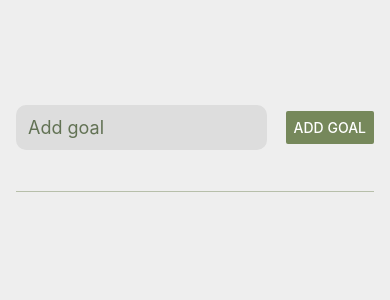
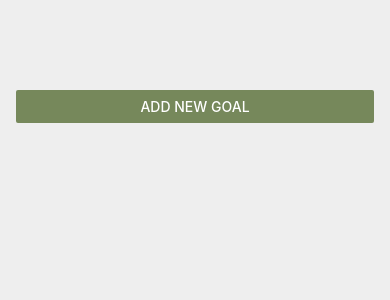
Before and after one commit to MorgynKass/Goals-App, a React Native app: screen / in a window 390 px wide. Shown: the top 300 px of the page. Built offline with nearby package versions, Linux system fonts and the light colour scheme.

Commit message:
finished adding modal

```diff
--- a/App.js
+++ b/App.js
@@ -1,16 +1,18 @@
 import { useState } from "react";
-import { StyleSheet, View, FlatList } from "react-native";
+import { StyleSheet, View, FlatList, Button } from "react-native";
 import GoalItem from "./components/GoalItem";
 import Input from "./components/Input";
 
 export default function App() {
   const [goals, setGoals] = useState([]);
+  const [modalIsVisible, setModalIsVisible] = useState(false);
 
   function addGoalHandler(enteredText) {
     setGoals((currentGoals) => [
       ...currentGoals,
       { text: enteredText, id: Math.random().toString() },
     ]);
+    concealAddGoalHandler();
   }
 
   function deleteGoalHandler(id) {
@@ -19,9 +21,30 @@ export default function App() {
     });
   }
 
+  function displayAddGoalHandler() {
+    setModalIsVisible(true);
+  }
+
+  function concealAddGoalHandler() {
+    setModalIsVisible(false);
+  }
+
   return (
     <View style={styles.appContainer}>
-      <Input addGoal={addGoalHandler} />
+      <View style={styles.toggleModalButton}>
+        <Button
+          title="Add new goal"
+          color={"#76885B"}
+          onPress={displayAddGoalHandler}
+        />
+      </View>
+      {modalIsVisible && (
+        <Input
+          addGoal={addGoalHandler}
+          visible={modalIsVisible}
+          onCancel={concealAddGoalHandler}
+        />
+      )}
       <View style={styles.goalsContainer}>
         <FlatList
           data={goals}
@@ -59,4 +82,8 @@ const styles = StyleSheet.create({
     // borderWidth: 1,
     // borderColor: "red",
   },
+  toggleModalButton: {
+    marginTop: 40,
+    marginBottom: 20,
+  },
 });
--- a/components/Input.js
+++ b/components/Input.js
@@ -1,5 +1,5 @@
 import { useState } from "react";
-import { StyleSheet, View, TextInput, Button } from "react-native";
+import { StyleSheet, View, TextInput, Button, Modal } from "react-native";
 
 function Input(props) {
   const [enteredText, setEnteredText] = useState("");
@@ -14,6 +14,11 @@ function Input(props) {
   }
 
   return (
+    <Modal
+      presentationStyle="fullScreen"
+      visible={props.visible}
+      animationType="slide"
+    >
       <View style={styles.inputContainer}>
         <TextInput
           style={styles.textInput}
@@ -21,30 +26,38 @@ function Input(props) {
           onChangeText={goalInputHandler}
           value={enteredText}
         />
-      <Button color={"#76885B"} title="Add Goal" onPress={addGoalHandler} />
+        <View style={styles.buttonContainer}>
+          <View style={styles.button}>
+            <Button color={"#898989"} onPress={props.onCancel} title="Cancel" />
           </View>
+          <View style={styles.button}>
+            <Button
+              color={"#76885B"}
+              title="Add Goal"
+              onPress={addGoalHandler}
+            />
+          </View>
+        </View>
+      </View>
+    </Modal>
   );
 }
 
 const styles = StyleSheet.create({
   inputContainer: {
-    flex: .8,
-    flexDirection: "row",
-    justifyContent: "space-between",
+    flex: 1,
+    justifyContent: "center",
     alignItems: "center",
     marginTop: 15,
     marginBottom: 24,
-    borderBottomWidth: 1,
-    borderColor: "#76885b76",
 
     // for visuals
     // borderWidth: 1,
     // borderColor: "red",
   },
   textInput: {
-    marginRight: 8,
     padding: 12,
-    width: "70%",
+    width: "85%",
     fontSize: 18,
     borderWidth: 1,
     borderRadius: 10,
@@ -56,6 +69,14 @@ const styles = StyleSheet.create({
     // borderWidth: 1,
     // borderColor: "red",
   },
+  buttonContainer: {
+    marginTop: 20,
+    flexDirection: "row",
+  },
+  button: {
+    width: "30%",
+    paddingHorizontal: 15,
+  },
 });
 
 export default Input;
```
Lines whose indentation alone changed are shown as unchanged.
